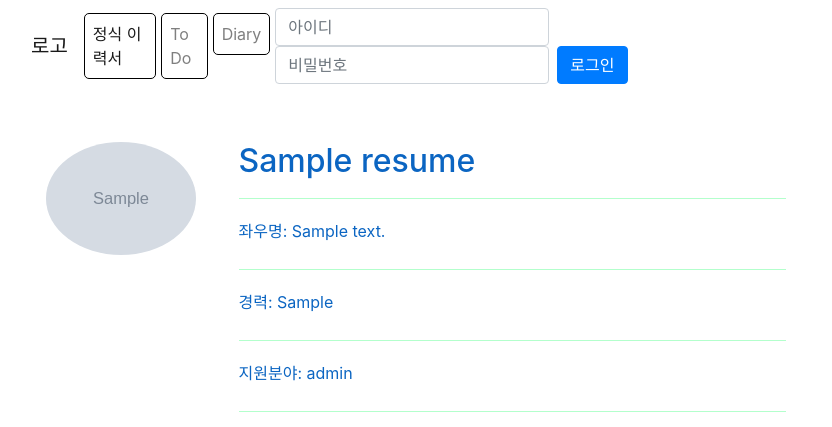
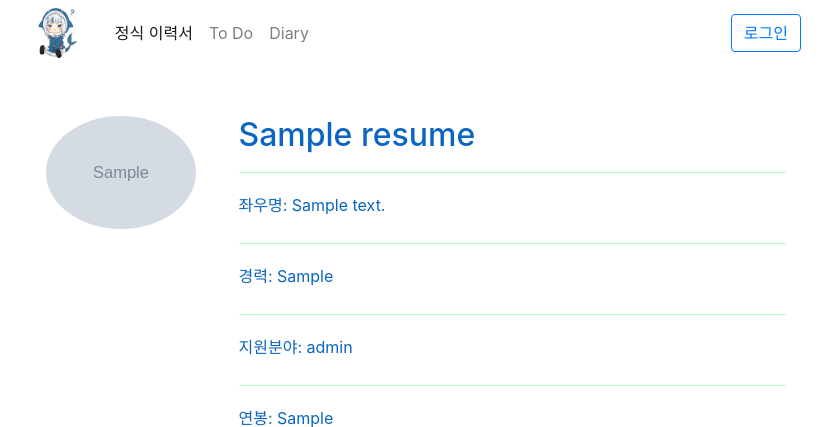
Before and after one commit to sk7556/tokyoDjango, a Django app: page /resume/ in a window 1280 px wide. Shown: the top 427 px of the page, without its empty margins (224-1056 px from the left). Run offline with Django 4.2, Linux system fonts and the light colour scheme; tables that the repository leaves empty hold one stand-in row (values such as "Sample post"); grey boxes marked "Sample" are stand-in pictures; some libraries are stand-ins or nearby versions.

Commit message:
login logout init

```diff
--- a/tokyoProject/jungsikHome/urls.py
+++ b/tokyoProject/jungsikHome/urls.py
@@ -1,8 +1,9 @@
 from django.conf.urls.static import static
 from django.conf import settings
+from django.contrib.auth import views as auth_views
 
-from django.urls import path, include
-from .views import IndexAPIView, LoginPageAPIView, index, login_view, logout_view
+from django.urls import path, include, reverse_lazy
+from .views import IndexAPIView, LoginPageAPIView, index
 
 from rest_framework_simplejwt.views import (
     TokenObtainPairView,
@@ -14,8 +15,8 @@ urlpatterns = [
     path('api/index/', IndexAPIView.as_view(), name='api_index'),
     path('api/login/', LoginPageAPIView.as_view(), name='api_login_page'),
     path('', index, name='index'),
-    path('login/', login_view, name='login'),
-    path('logout/', logout_view, name='logout'),
+    path('login/', auth_views.LoginView.as_view(template_name='jungsikHome/login.html'), name='login'),
+    path('logout/', auth_views.LogoutView.as_view(next_page=reverse_lazy('resume:resume_page')), name='logout'),
     # 토큰 api 관련 설정
     path('api/token/', TokenObtainPairView.as_view(), name='token_obtain_pair'),
     path('api/token/refresh/', TokenRefreshView.as_view(), name='token_refresh'),
--- /dev/null
+++ b/tokyoProject/static/css/base_css.css
@@ -0,0 +1,3 @@
+#logo {
+    margin-right:30px;
+}
--- a/tokyoProject/templates/base_generic.html
+++ b/tokyoProject/templates/base_generic.html
@@ -7,26 +7,7 @@
     <title>{% block title %}Default Title{% endblock %}</title>
     <!-- 부트스트랩 CSS 링크 -->
     <link rel="stylesheet" href="https://stackpath.bootstrapcdn.com/bootstrap/4.5.2/css/bootstrap.min.css">
-    {% comment %} <style>
-        body {
-            background-color: white;
-        }
-
-        .nav-link {
-            color: white;
-            border: 1px solid; /* 테두리를 설정하고 색상을 #0B65C2로 설정 */
-            border-radius: 5px; /* 테두리를 라운드 처리 */
-            padding: 5px 10px; /* 선택적으로 내부 여백을 설정할 수 있습니다. */
-            margin: 10px;
-        }
-
-        #mainNav {
-            border-bottom: 1px solid #ccc; /* navbar의 하단에 1px 높이의 구분 줄 추가 */
-        }
-
-
-
-    </style> {% endcomment %}
+    <link rel="stylesheet" href="{% static 'css/base_css.css' %}">
     {% block styles %}{% endblock %}
 </head>
 <body>
@@ -35,7 +16,7 @@
 <nav class="navbar navbar-expand-lg navbar-light" id="mainNav">
     <div class="container">
         <!-- 네비게이션 로고 -->
-        <a class="navbar-brand" href="#">로고</a>
+        <img src="{% static 'image/gura_icon.gif' %}" alt="로고" height="50" id="logo">
 
         <!-- 토글 버튼 -->
         <button class="navbar-toggler" type="button" data-toggle="collapse" data-target="#navbarNav" aria-controls="navbarNav" aria-expanded="false" aria-label="Toggle navigation">
@@ -57,19 +38,20 @@
             </ul>
         </div>
 
-        <!-- 로그인 폼 -->
+        <!-- 로그인/로그아웃 링크 -->
         <div class="ml-auto">
-            <form method="post" action="{% url 'login' %}" class="form-inline">
-                {% csrf_token %}
-                <div class="form-group mr-2">
-                    <input type="text" id="username" name="username" class="form-control" placeholder="아이디" required>
-                </div>
-                <div class="form-group mr-2">
-                    <input type="password" id="password" name="password" class="form-control" placeholder="비밀번호" required>
-                </div>
-                <button type="submit" class="btn btn-primary">로그인</button>
-            </form>
+            {% if user.is_authenticated %}
+                <form method="post" action="{% url 'logout' %}">
+                    {% csrf_token %}
+                    <input type="hidden" name="next" value="{{ request.path }}">
+                    <button type="submit" class="btn btn-outline-primary">로그아웃</button>
+                </form>
+            {% else %}
+                <a href="{% url 'login' %}?next={{ request.path }}" class="btn btn-outline-primary">로그인</a>
+
+            {% endif %}
         </div>
+        <!-- 로그인 링크 끝-->
     </div>
 </nav>
 
--- a/tokyoProject/templates/resume/resume.html
+++ b/tokyoProject/templates/resume/resume.html
@@ -26,15 +26,6 @@
         .container {
             max-width: 800px; /* 컨테이너 최대 너비 설정 */
             margin: 0 auto; /* 가운데 정렬 */
-        }
-
-        /* 상단 메뉴 버튼에 테두리 추가 */
-        .navbar-nav .nav-item a {
-            background-color : white;
-            border: 1px solid black; /* 검정색 테두리 */
-            padding: 8px;
-            border-radius: 5px;
-            margin-right: 5px;
         }
     </style>
 {% endblock %}
```
Also changed, not shown: tokyoProject/jungsikHome/views.py (+9 -23 lines), tokyoProject/templates/jungsikHome/login.html (+19 -1 lines), tokyoProject/static/image/gura_icon.gif (added), tokyoProject/templates/resume/jungsik.png (deleted).
